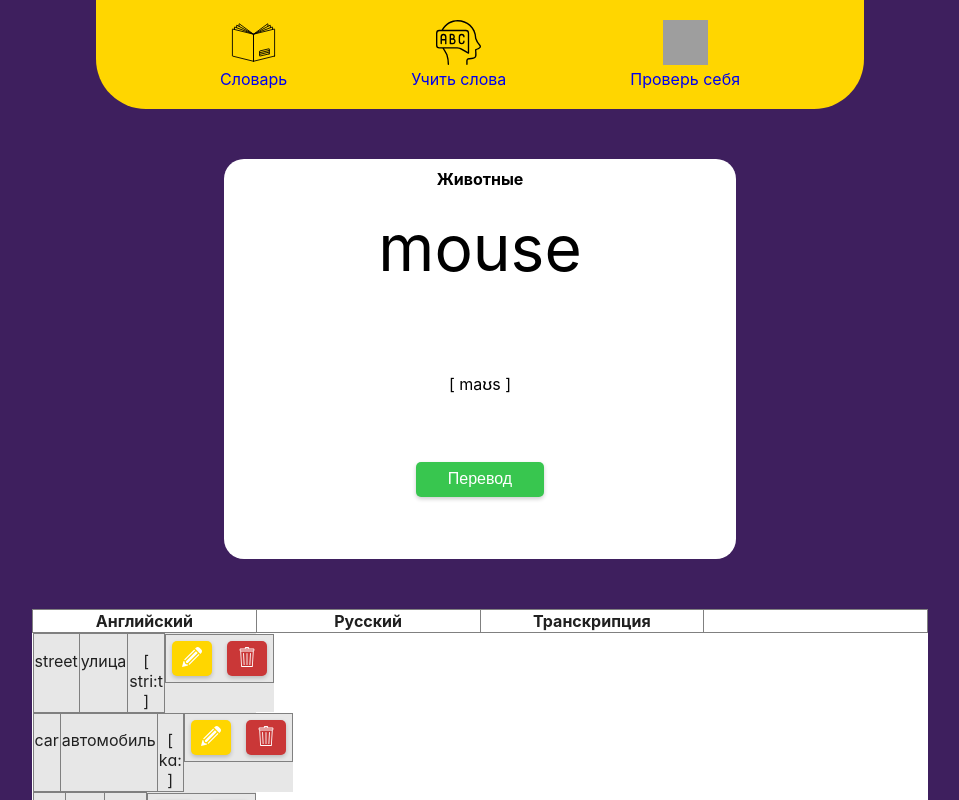
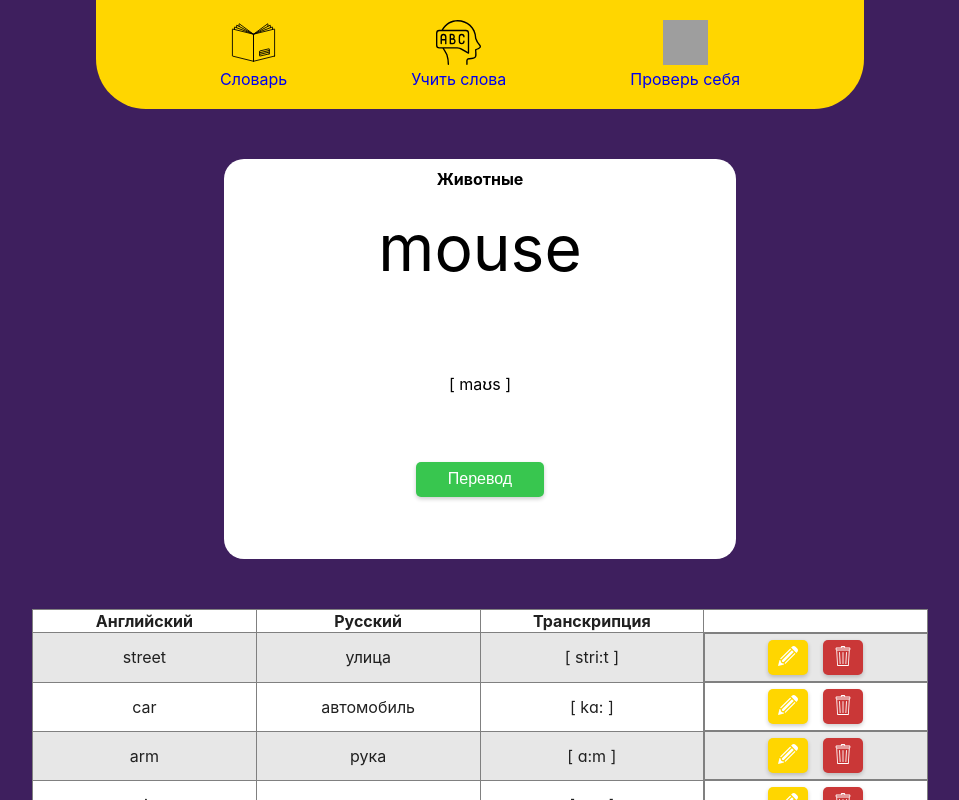
Before and after one commit to AlenaNemtsova/flashcards, a React (Create React App) app: page / in a window 1280 px wide. Shown: the top 800 px of the page, without its empty margins (160-1119 px from the left). Built offline with nearby package versions, Linux system fonts and the light colour scheme; grey boxes are pictures that could not be loaded.

Commit message:
fixed the table rows

```diff
--- a/src/components/TableRow.jsx
+++ b/src/components/TableRow.jsx
@@ -4,7 +4,7 @@ import deleteIcon from '../assets/images/trash-icon.svg';
 import cancelIcon from '../assets/images/cancel2-cross-icon.svg'
 
 
-function TableRow({row}) {
+function TableRow({ row }) {
     const [isEditMode, setIsEditMode] = useState(false);
 
     const handleEdit = () => {
@@ -16,8 +16,7 @@ function TableRow({row}) {
     }
 
     return (
-        <div>
-            <tr>
+        <>
             <td>
                 {isEditMode ? <input type="text" defaultValue={row.english}></input> : row.english}
             </td>
@@ -40,8 +39,7 @@ function TableRow({row}) {
                     </>
                 }
             </td>
-            </tr>
-        </div>
+        </>
     )
 }
 
```
Lines whose indentation alone changed are shown as unchanged.
